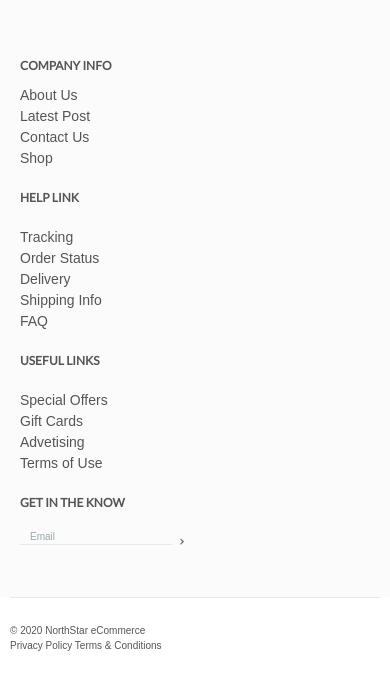
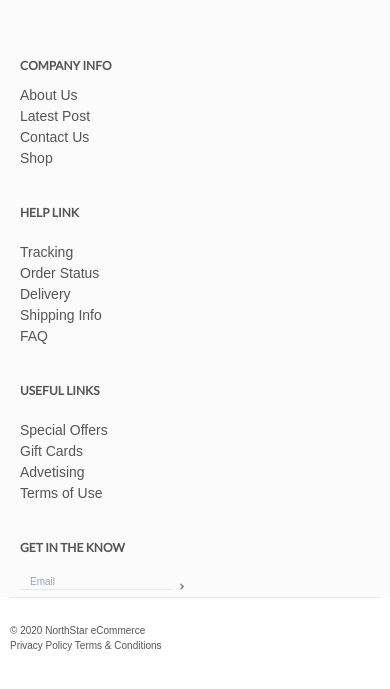
Before and after one commit to ismailasaidu/complete-ecommerce, a React (Create React App) app: page / in a window 390 px wide. Shown: the part 2037-2726 px from the top of the page. Built offline with nearby package versions, Linux system fonts and the light colour scheme; no server answers; the database is empty.

Commit message:
footer adjustment

```diff
--- a/src/component/Footer.jsx
+++ b/src/component/Footer.jsx
@@ -11,7 +11,7 @@ const Footer = () => {
 
     <div >
 
-      <div className="h-[500px]  flex flex-row justify-between px-14 bg-lightGrey py-[200px]  sm:flex-col sm:pt-[60px] sm:px-[20px]  gap-[10px] sm:h-[600px] md:flex-col md:gap-[20px] md:px-14 md:h-[600px]">
+      <div className="h-[500px]  flex flex-row justify-between px-14 bg-lightGrey py-[200px] sm:py-[0px] md:py-0 sm:flex-col sm:pt-[60px] sm:px-[20px]  gap-[10px] sm:h-[600px] md:flex-col md:gap-[20px] md:px-14 md:h-[600px]">
         <div className="flex flex-col gap-[20px] text-grey md:gap-[10px]">
           <div>
             <h1 className="font-display font-bold text-[16px] sm:text-[12px] ">
@@ -66,7 +66,7 @@ const Footer = () => {
           </div>
         </div>
       </div>
-      <div className="mx-14 border-t-[1px] border-divider h-[100px] flex justify-between pt-[25px] sm:mx-[10px]  ">
+      <div className="mx-14 border-t-[1px] border-divider h-[100px] flex justify-between pt-[25px]  sm:mx-[10px]  ">
         <div className='text-grey sm:text-[10px] md:text-[10px]'>
           <p>© 2020 NorthStar eCommerce</p>
           <p>Privacy Policy Terms & Conditions</p>
```
